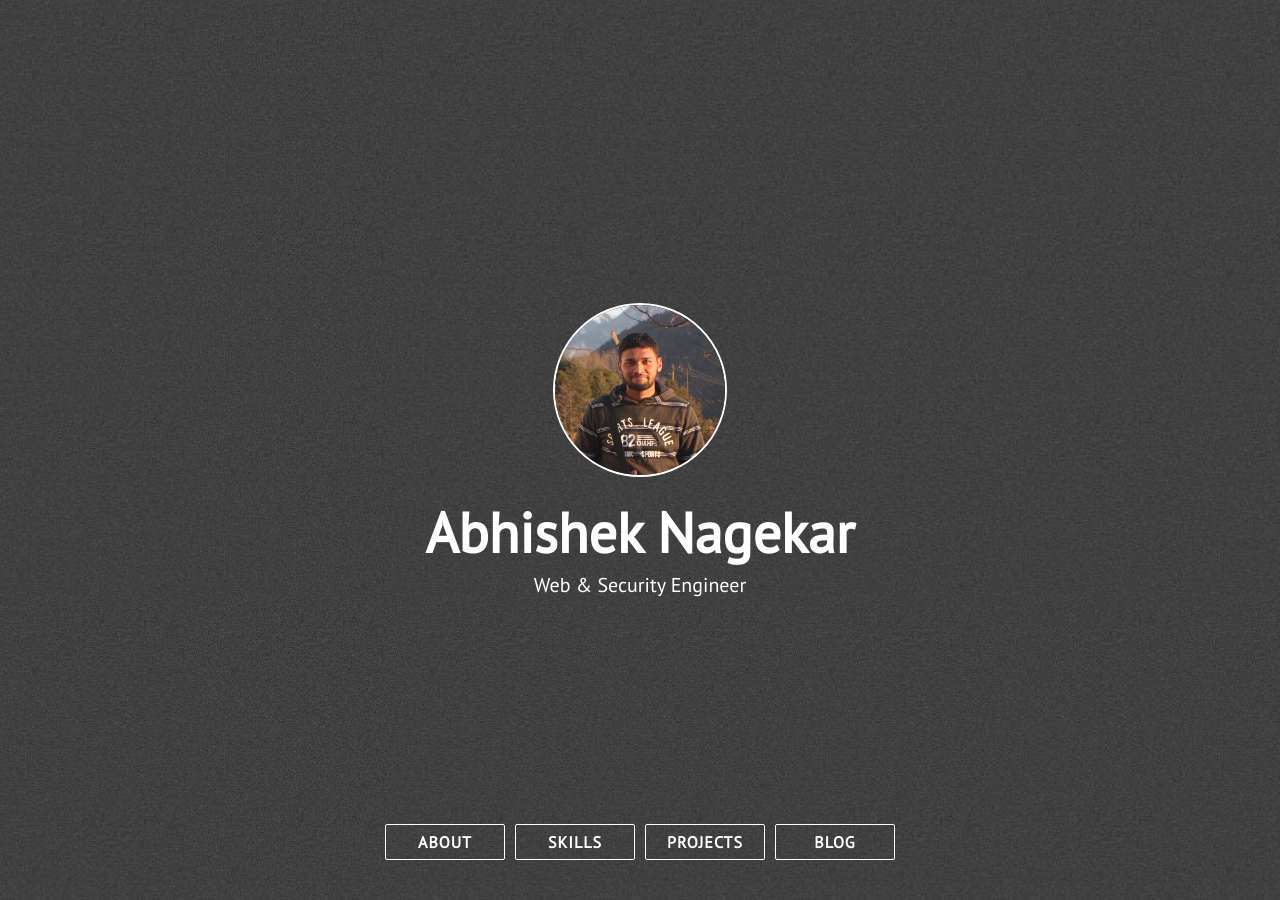
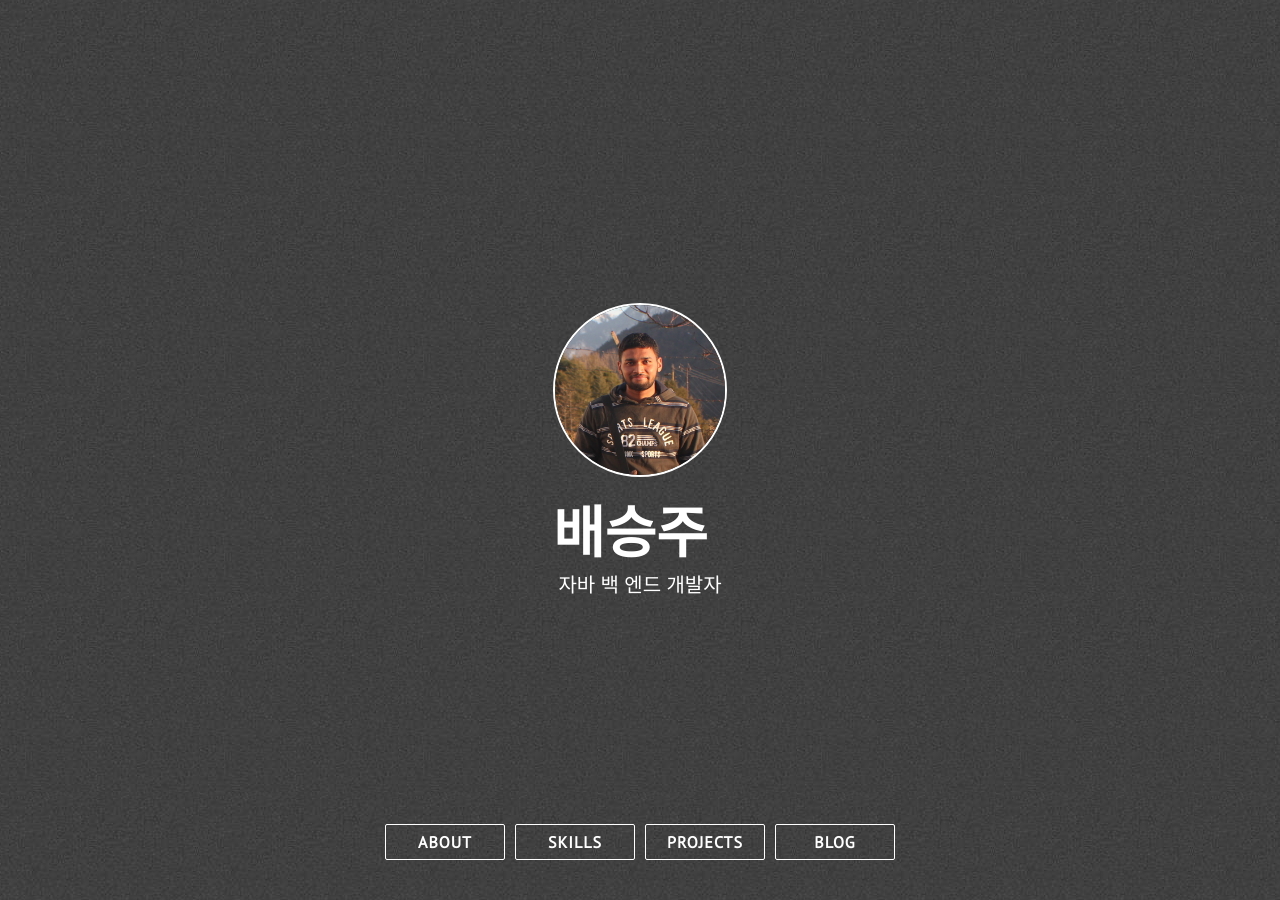
Before and after one commit to qqwdoqwdkm/Portfolio.github.io, a Jekyll site: the page built from index.html, in a window 1280 px wide and 900 px high. Built offline with Jekyll 4.4.1, drawn with Linux system fonts in a browser that asks for light colours; nearby versions of some CDN libraries; some of the changed text lies outside the part shown.

Commit message:
2022.02.21

```diff
--- a/_config.yml
+++ b/_config.yml
@@ -1,6 +1,6 @@
-title: Abhishek Nagekar
-description: Web & Security Engineer
-site_title: '@abhn - Abhishek Nagekar'
+title: 배승주
+description: 자바 백 엔드 개발자
+site_title: '@abhn - 배승주'
 
 # Build settings
 markdown: kramdown
@@ -8,8 +8,8 @@ exclude: [vendor/ruby]
 
 # Personalization
 github_username: abhn
-blog_url: https://www.nagekar.com
-email: abhishek@nagekar.com
+blog_url: https://www.naver.com
+email: qotmdwn3436@naver.com
 keybase_username: abhn
 twitter_username: abhn_
 reddit_username: abhn
--- a/_includes/skills.html
+++ b/_includes/skills.html
@@ -51,7 +51,7 @@
                         </div> <!-- End Skill Bar -->
 
                         <div class="skillbar clearfix " data-percent="70%">
-                            <div class="skillbar-title" style="background: #2980b9"><span>카카오오븐</span></div>
+                            <div class="skillbar-title" style="background: #2980b9"><span>카카오</span></div>
                             <div class="skillbar-bar" style="background: #3498db"></div>
                         </div> <!-- End Skill Bar -->
 
--- a/index.html
+++ b/index.html
@@ -1,4 +1,4 @@
 ---
 layout: default
-title: Abhishek Nagekar
+title: 배승주
 ---
```
